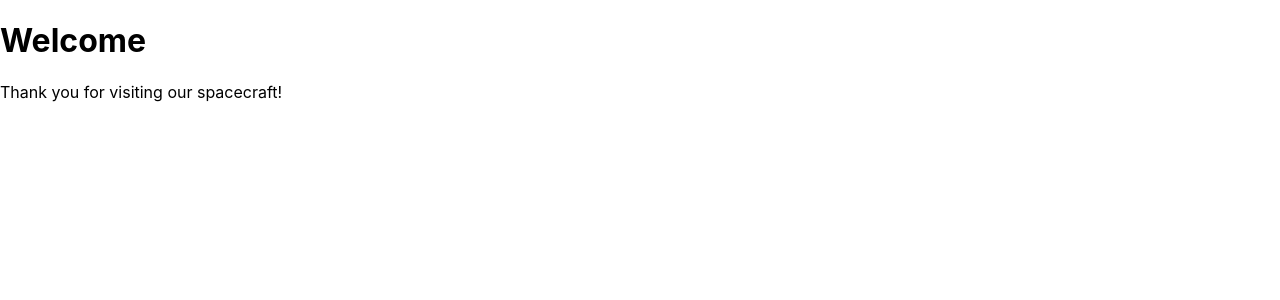
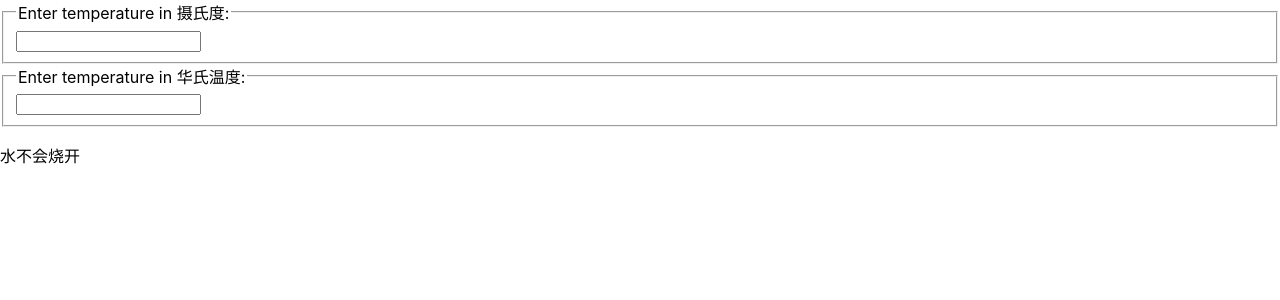
Before and after one commit to hiniwo/React_wwm, a React (Create React App) app: page / in a window 1280 px wide. Shown: the top 300 px of the page. Built offline with nearby package versions, Linux system fonts and the light colour scheme.

Commit message:
添加状态提升备注

```diff
--- a/src/index.js
+++ b/src/index.js
@@ -6,12 +6,12 @@ import * as serviceWorker from './serviceWorker';
 // import App from './App';
 // import EssayForm from './compenent/from'
 // import Clock from  './compenent/clock';
-// import Calculator from './compenent/status_up'
+import Calculator from './compenent/status_up'
 
-import ReactInherit from './compenent/inherit'
+// import ReactInherit from './compenent/inherit'
 
 ReactDOM.render(
-	<ReactInherit />,
+	<Calculator />,
 	document.getElementById('root')
 );
 
```
Also changed, not shown: src/compenent/status_up.js (+2 -42 lines).
